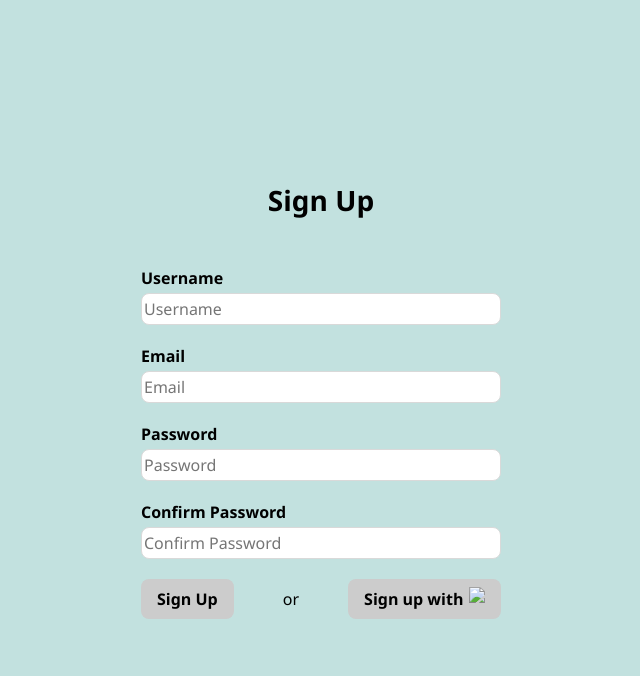
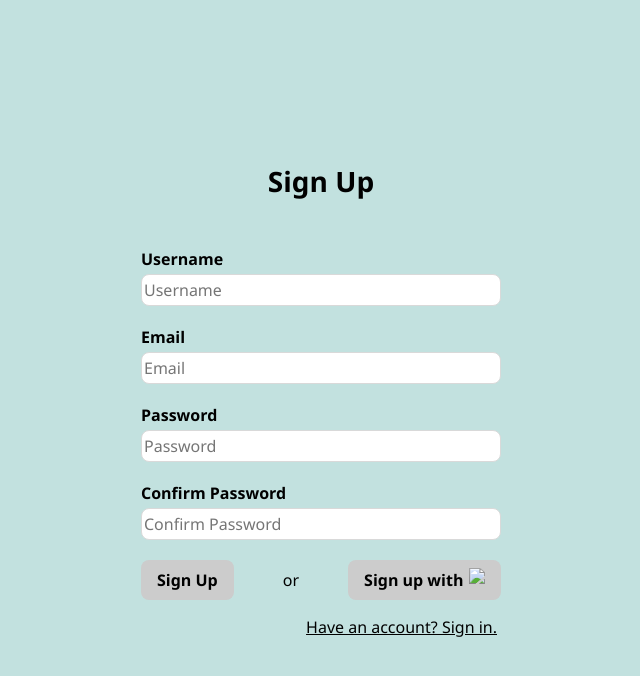
Before and after one commit to novela15/MAP-PAW-R3, a PHP site: page /signup.html in a window 1280 px wide. Shown: the top 676 px of the page, without its empty margins (319-959 px from the left). Run offline with PHP 8.4, Linux system fonts and the light colour scheme.

Commit message:
Registration rework

```diff
--- a/registration/login.html
+++ b/registration/login.html
@@ -1,5 +1,6 @@
 <!DOCTYPE html>
 
+<html>
     <head>
         <meta charset="UTF-8">
         <meta name="viewport" content="width=device-width, initial-scale=1.0">
@@ -21,5 +22,9 @@
                 <div>or</div>
                 <button class="login">Sign in with<img src="https://www.google.com/favicon.ico" loading="lazy"></button>
             </div>
+            <div class="sign-in-link">
+                <a href="signup.html">No account? Sign up.</a>
+            </div>
         </div>
     </body>
+</html>
--- a/registration/registration.css
+++ b/registration/registration.css
@@ -28,6 +28,17 @@
     margin-top: 0px;
     text-align: center;
     width: 100%;
+}
+
+.registration-container .sign-in-link {
+    float: right;
+    margin-top: 1rem;
+    padding-right: 4rem;
+}
+
+.registration-container .sign-in-link a {
+    color: black;
+    text-align: right;
 }
 
 .registration-container .button-container {
--- a/registration/signup.html
+++ b/registration/signup.html
@@ -1,5 +1,6 @@
 <!DOCTYPE html>
 
+<html>
     <head>
         <meta charset="UTF-8">
         <meta name="viewport" content="width=device-width, initial-scale=1.0">
@@ -24,5 +25,9 @@
                 <div>or</div>
                 <button class="signup">Sign up with<img src="https://www.google.com/favicon.ico" loading="lazy"></button>
             </div>
+            <div class="sign-in-link">
+                <a href="login.html">Have an account? Sign in.</a>
+            </div>
         </div>
     </body>
+</html>
```
Lines whose indentation alone changed are shown as unchanged.
